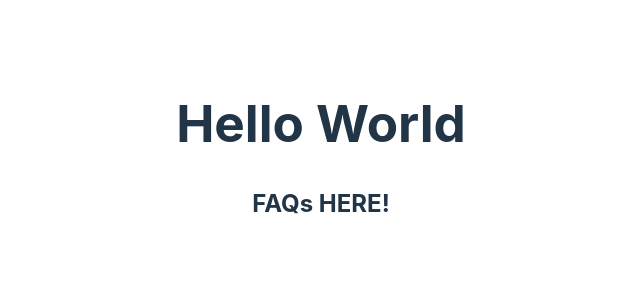
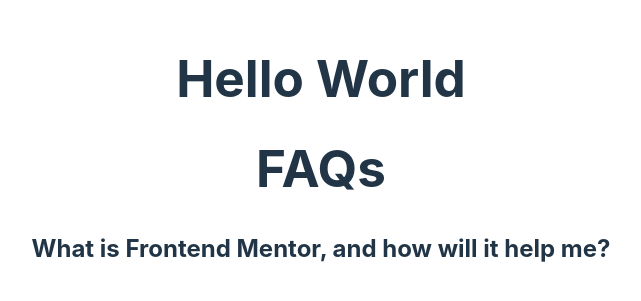
Before and after one commit to daltobello/faq-accordion, a React (Vite) app: page / in a window 1280 px wide. Shown: the part 249-550 px from the top of the page, without its empty margins (319-960 px from the left). Built offline with nearby package versions, Linux system fonts and the light colour scheme.

Commit message:
Import AccordianCard to App

```diff
--- a/src/components/AccordianCard/AccordianCard.jsx
+++ b/src/components/AccordianCard/AccordianCard.jsx
@@ -4,7 +4,8 @@
 function AccordianCard() {
   return (
     <div>
-      <h2>FAQs HERE!</h2>
+      <h1>FAQs</h1>
+      <h2>What is Frontend Mentor, and how will it help me?</h2>
     </div>
   );
 }
--- a/src/components/App/App.jsx
+++ b/src/components/App/App.jsx
@@ -3,7 +3,15 @@
 import './App.css';
 
 function App() {
-  const [count, setCount] = useState(0);
+  const accordionData = {
+    title: 'Section 1',
+    content: `Lorem ipsum dolor, sit amet consectetur adipisicing elit. Quis sapiente
+      laborum cupiditate possimus labore, hic temporibus velit dicta earum
+      suscipit commodi eum enim atque at? Et perspiciatis dolore iure
+      voluptatem.`,
+  };
+
+  const { title, content } = accordionData;
 
   return (
     <div>
```
